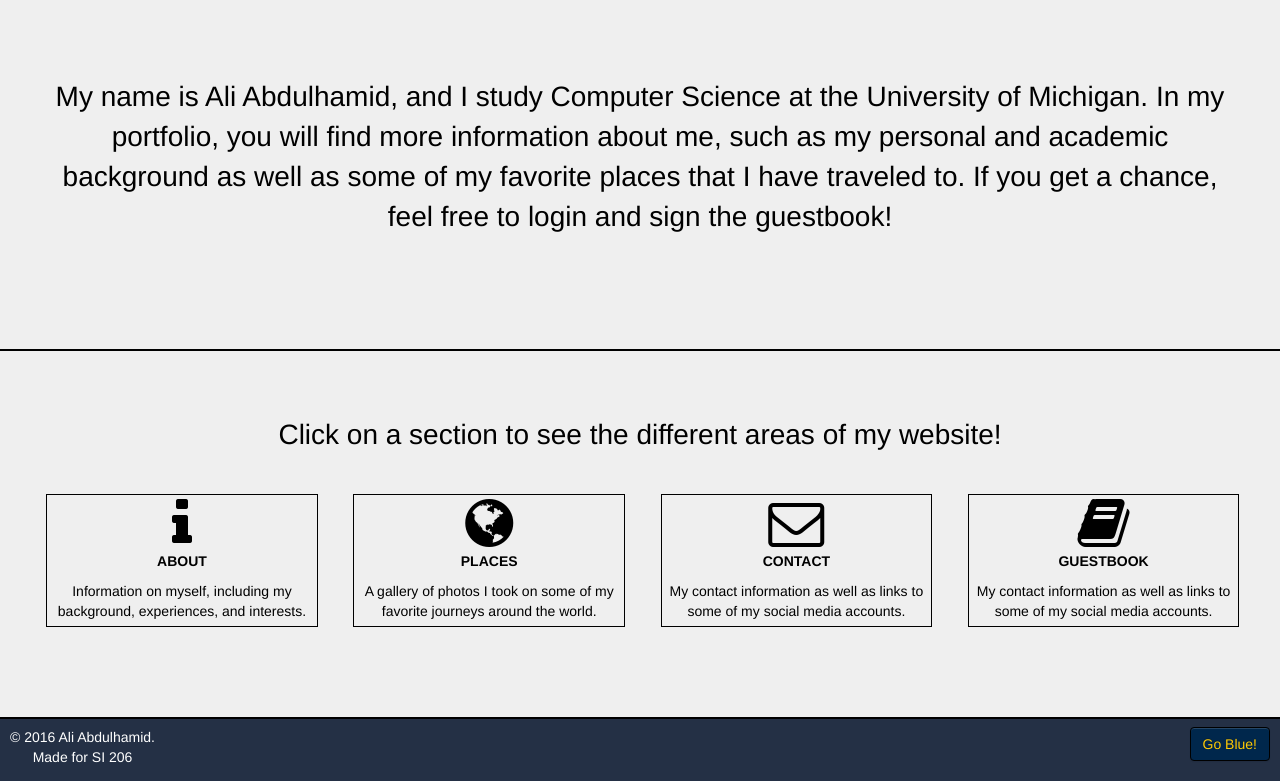
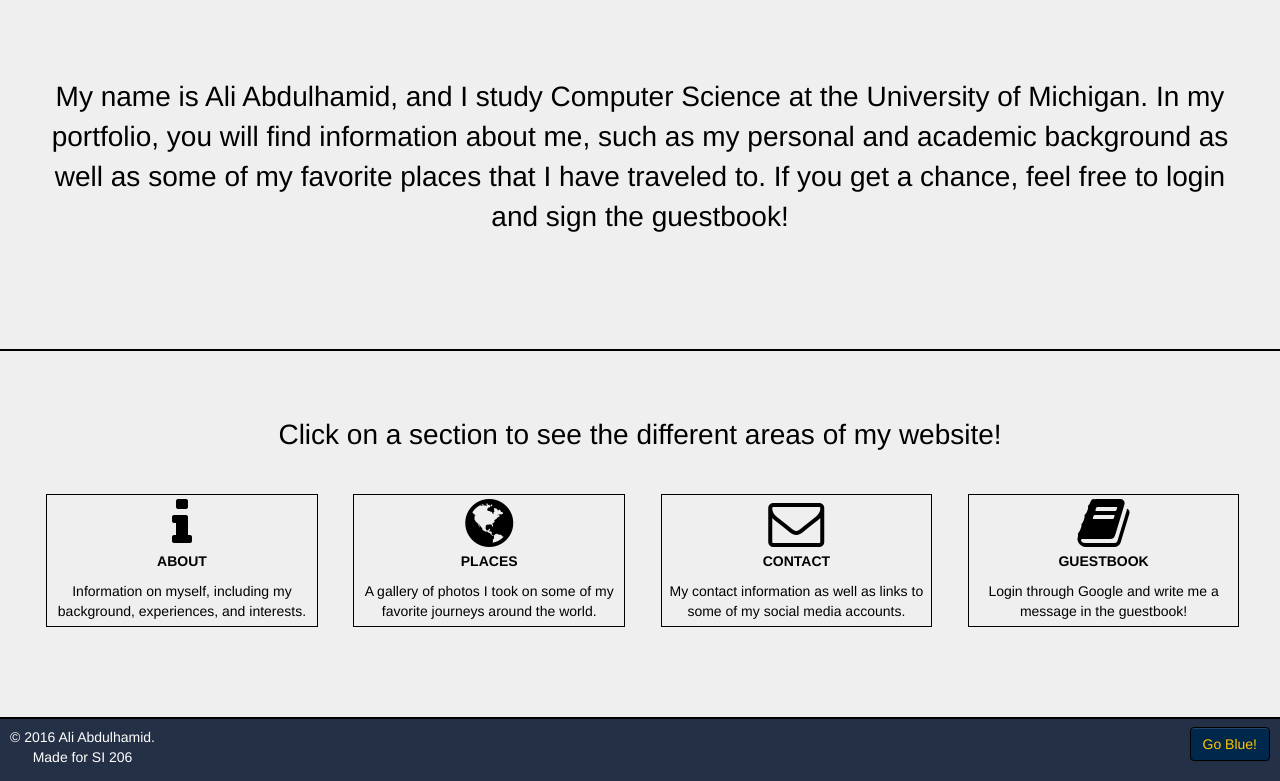
Before and after one commit to abdulaliumich/ali-portfolio, a Python web app: template templates/index.html in a window 1280 px wide. Shown: the part 916-1697 px from the top of the page. Run offline with Jinja, Linux system fonts and the light colour scheme; the template is opened without the code that fills it, so the values that code supplies are empty; some libraries are stand-ins or nearby versions.

Commit message:
Fix spelling errors and layout on contact page

```diff
--- a/static/css/contact.css
+++ b/static/css/contact.css
@@ -38,7 +38,7 @@ body {
 }
 
 #email-me {
-	margin-bottom: 4vh;
+	margin-bottom: 0vh;
 }
 
 	#email-me span {
@@ -46,7 +46,7 @@ body {
 	}
 
 #icons {
-	margin-top: 30px;
+	margin-top: 10px;
 }
 
 .icon {
--- a/templates/index.html
+++ b/templates/index.html
@@ -18,7 +18,7 @@
 		<div class="col-xs-12">
 			<p>
 				My name is Ali Abdulhamid, and I study Computer Science at the University of Michigan.
-				In my portfolio, you will find more information about me, such as my personal and academic background as well as some of my favorite places that I have traveled to. If you get a chance, feel free to login and sign the guestbook!
+				In my portfolio, you will find information about me, such as my personal and academic background as well as some of my favorite places that I have traveled to. If you get a chance, feel free to login and sign the guestbook!
 			</p>
 		</div>
 	</div>
@@ -69,7 +69,7 @@
 							<i class="fa fa-book"></i>
 							<p>GUESTBOOK</p>
 						</div>
-						<p> My contact information as well as links to some of my social media accounts. </p>
+						<p> Login through Google and write me a message in the guestbook! </p>
 					</div>
 				</a>
 			</div>
--- a/templates/places.html
+++ b/templates/places.html
@@ -16,7 +16,7 @@
 	<div class="row" id="places-intro">
 		<div class="col-xs-12">
 			<h2>Welcome to the Places page!</h2>
-			Here are some pictures I took of different places I have been to around the world. Feel free to share the pictures on using the twitter button if you like them!
+			Here are some pictures I took of different places I have been to around the world. Feel free to share the pictures using the twitter button if you like them!
 		</div>
 	</div>
 	<div class="row">
```
